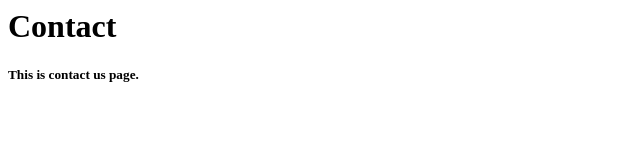
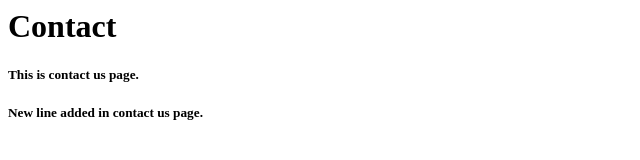
Before and after one commit to Karan-gasratech/Test17, a plain HTML site: page contact.html in a window 1280 px wide. Shown: the whole page, without its empty margins (0-640 px from the left). Drawn offline with Linux system fonts and the light colour scheme.

Commit message:
New files edited from local 20160317-05:30PM

```diff
--- a/contact.html
+++ b/contact.html
@@ -5,5 +5,6 @@
 <body>
 	<h1>Contact</h1>
   <h5>This is contact us page.</h5>
+  <h5>New line added in contact us page.</h5>
 </body>
 </html>
```
